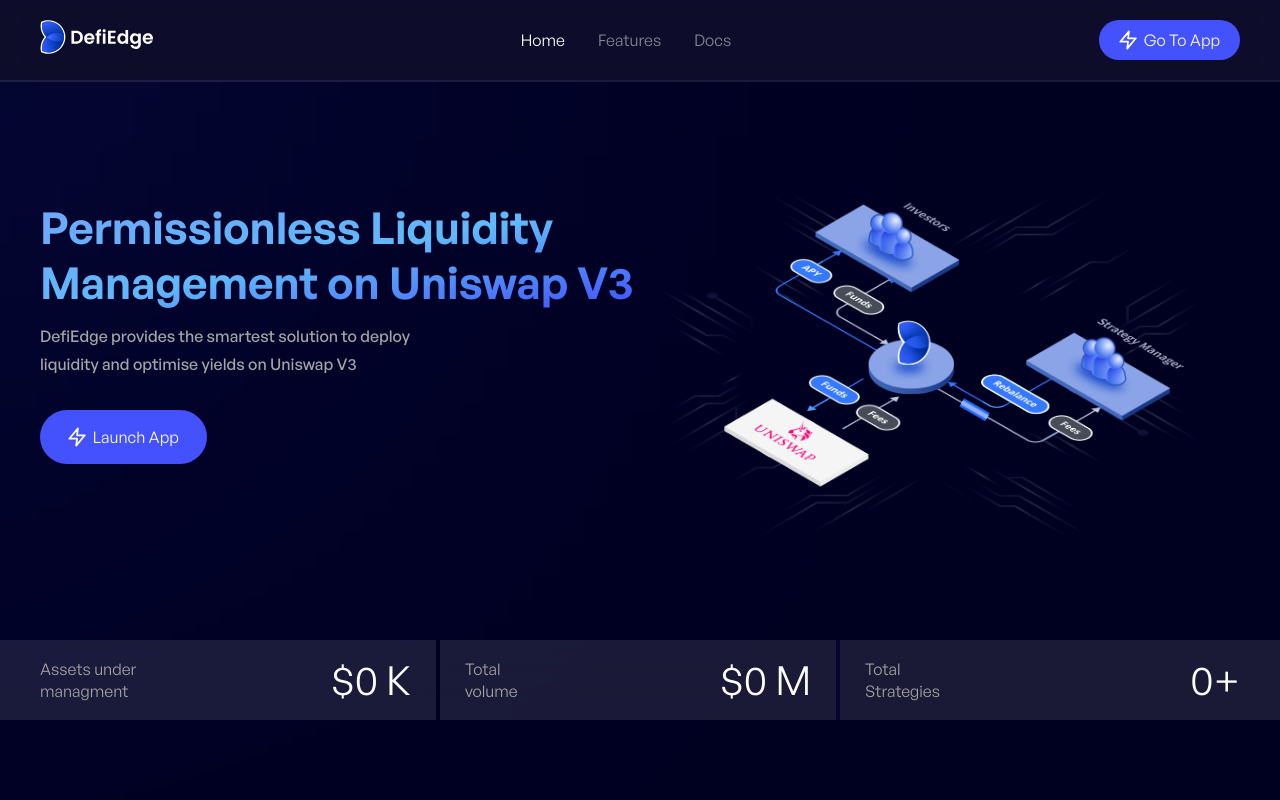
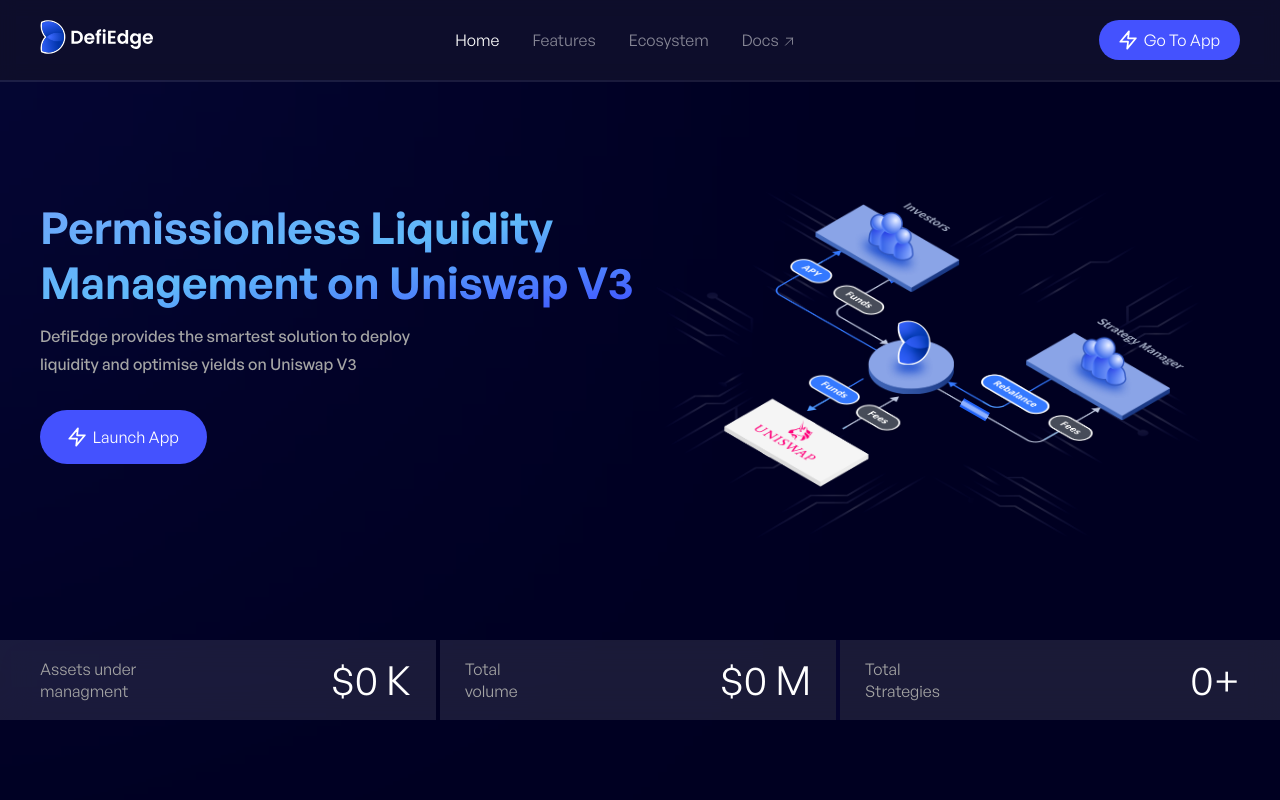
Before and after one commit to DeepakGhengat/trail-code, a Next.js app: page / in a window 1280 px wide. Shown: the top 800 px of the page. Built offline with nearby package versions, Linux system fonts and the light colour scheme; no server answers; a web font is replaced by a local one.

Commit message:
fix: header and added mobile menu

```diff
--- a/components/Header.jsx
+++ b/components/Header.jsx
@@ -1,29 +1,112 @@
-//* Import React library
-import React from "react";
-import { useState } from "react";
-import { useRouter } from "next/router";
+import React, { useEffect, useMemo } from "react";
+
+import Fade from "react-reveal/Fade";
+import Image from "next/image";
 import Link from "next/link";
-import Image from "next/image";
-
-//* Import Required Images
-// import cross from "../public/images/cross.svg";
-import menue from "../public/images/menue.svg";
+import closeButton from "../public/images/closeButton.svg";
+import cross from "../public/images/cross.svg";
 import defiedgeLogo from "../public/images/mainlogo.svg";
 import lightning from "../public/images/lightning.svg";
-import closeButton from "../public/images/closeButton.svg";
-
-//* Import Thirdparty Components
-import Fade from "react-reveal/Fade";
+import menuIcon from "../public/images/menu.svg";
+import { useRouter } from "next/router";
+import { useState } from "react";
+import arrowcross from "../public/images/arrowcross.svg";
 
 export default function Header() {
   const router = useRouter();
 
-  const [showNav, setShowNav] = useState(true);
+  const [showNotification, setShowNotification] = useState(true);
+  const [showNav, setShowNav] = useState(false);
+
+  useEffect(() => {
+    function closeNav() {
+      setShowNav(false);
+    }
+
+    document.body.classList[showNav ? "add" : "remove"]("overflow-hidden");
+
+    setTimeout(() => {
+      document.body[showNav ? "addEventListener" : "removeEventListener"](
+        "click",
+        closeNav
+      );
+    }, 200);
+    return () => {
+      document.body.classList.remove("overflow-hidden");
+      document.body.removeEventListener("click", closeNav);
+    };
+  }, [showNav]);
+
+  const links = useMemo(
+    () => (
+      <>
+        <Link href="/">
+          <a
+            className={
+              router.asPath == "/"
+                ? "opacity-100 hover:opacity-100 duration-300"
+                : "opacity-50 hover:opacity-100 duration-300"
+            }
+          >
+            Home
+          </a>
+        </Link>
+        <Link href="/#features" shallow scroll>
+          <a
+            className={
+              router.asPath == "/#features"
+                ? "opacity-100 hover:opacity-100 duration-300"
+                : "opacity-50 hover:opacity-100 duration-300"
+            }
+          >
+            Features
+          </a>
+        </Link>
+        <Link href="/ecosystem">
+          <a
+            className={
+              router.asPath == "/ecosystem"
+                ? "opacity-100 hover:opacity-100 duration-300"
+                : "opacity-50 hover:opacity-100 duration-300"
+            }
+          >
+            Ecosystem
+          </a>
+        </Link>
+        <Link href="https://docs.defiedge.io/" target="_blank" forwardRef>
+          <a
+            target="_blank"
+            className="opacity-50 flex space-x-0.5 items-center hover:opacity-100 duration-300"
+          >
+            <span>Docs</span>
+            <span className="h-4 w-4 mt-1 relative">
+              <Image type="image" alt="" layout="fill" src={arrowcross.src} />
+            </span>
+          </a>
+        </Link>
+
+        {/* <Link
+                href="https://unboundfinance.notion.site/DefiEdge-Job-Board-0bde371c6cb74a8f9fbdb6ec45d56412"
+                className="opacity-50 hover:opacity-100 duration-300"
+              >
+                <a
+                  target="_blank"
+                  className="opacity-50 hover:opacity-100 duration-300"
+                >
+                  Careers
+                </a>
+              </Link> */}
+      </>
+    ),
+    [router.asPath]
+  );
 
   return (
     <Fade duration={1000}>
-      <header className="z-50 sticky top-0 inset-x-0 backdrop-blur bg-[#0d0d2c]/5">
-        <div className="bg-opacity-5 bg-white ring-2 ring-white/10 bg-clip-padding backdrop-filter backdrop-blur-xl">
+      <div className="sticky top-0 inset-x-0 backdrop-blur bg-[#0d0d2c]/5 z-50 ">
+        <div className="">
+          <header>
+            <div className="ring-2 ring-white/10 bg-clip-padding bg-opacity-5 bg-white backdrop-filter backdrop-blur-xl">
               <div className="text-[16px] flex justify-between items-center py-[20px] sm:max-w-[1200px] max-w-[335px] container mx-auto ">
                 <Link href="/" forwardHref>
                   <a>
@@ -36,54 +119,7 @@
                   </a>
                 </Link>
 
-            <div className="flex space-x-[33px] hidden sm:block">
-              <Link
-                href="/"
-                className="opacity-50 hover:opacity-100 duration-300"
-              >
-                <a
-                  className={
-                    router.pathname == "/"
-                      ? "opacity-100 hover:opacity-100 duration-300"
-                      : ""
-                  }
-                >
-                  Home
-                </a>
-              </Link>
-              <Link
-                href="/#features"
-                className="opacity-50 hover:opacity-100 duration-300"
-              >
-                <a className="opacity-50 hover:opacity-100 duration-300">
-                  Features
-                </a>
-              </Link>
-              <Link
-                href={"https://docs.defiedge.io/"}
-                target="_blank"
-                forwardHref
-                className="opacity-50 hover:opacity-100 duration-300"
-              >
-                <a
-                  target="_blank"
-                  className="opacity-50 hover:opacity-100 duration-300"
-                >
-                  Docs
-                </a>
-              </Link>
-              {/* <Link
-                href="https://unboundfinance.notion.site/DefiEdge-Job-Board-0bde371c6cb74a8f9fbdb6ec45d56412"
-                className="opacity-50 hover:opacity-100 duration-300"
-              >
-                <a
-                  target="_blank"
-                  className="opacity-50 hover:opacity-100 duration-300"
-                >
-                  Careers
-                </a>
-              </Link> */}
-            </div>
+                <div className="space-x-[33px] hidden sm:flex">{links}</div>
 
                 <div>
                   <button className=" hidden sm:flex space-x-[6px] rounded-full   bg-default-blue py-[8px] px-[20px] items-center justify-center hover:bg-[#3F1DF0] duration-300">
@@ -93,18 +129,21 @@
                       className="flex"
                       rel="noreferrer"
                     >
-                  {" "}
                       <Image type="image" alt="" src={lightning} />
                       <p>&nbsp; Go To App</p>
                     </a>
                   </button>
 
-              <button className="flex sm:hidden items-center justify-center duration-300">
+                  <button
+                    className="flex sm:hidden items-center justify-center duration-300"
+                    onClick={() => setShowNav(!showNav)}
+                  >
                     <Image
                       type="image"
                       className="w-[111px] h-[31px]"
-                  alt=""
-                  src={menue}
+                      objectFit="contain"
+                      alt="toggle-nav"
+                      src={showNav ? cross : menuIcon}
                     />
                   </button>
                 </div>
@@ -115,8 +154,8 @@
             <div
               className={
                 "h-[40px] text-[16px] py-[6px] bg-gradient-to-tr from-[#4D67A1] to-[#6248E9]" +
-            (showNav
-              ? "h-[40px] text-[16px] py-[9px] bg-gradient-to-r hidden from-[#4452FE] via-[#5856FE] via-[#6E5AFE]  to-[#60B9FA]"
+                (showNotification
+                  ? "h-[40px] text-[16px] py-[9px] bg-gradient-to-r hidden from-[#4452FE] via-[#6E5AFE]  to-[#60B9FA]"
                   : "transition -translate-y-32 duration-300 invisible opacity-5")
               }
             >
@@ -128,12 +167,25 @@
                     Know more
                   </a>
                 </p>
-            <button onClick={() => setShowNav(false)}>
+                <button onClick={() => setShowNotification(false)}>
                   <Image type="image" alt="" src={closeButton} />
                 </button>
               </div>
             </div>
           </header>
+          <div
+            className={
+              "sm:hidden backdrop-blur-xl ease-in-out border-[#3F407799] border-b bg-[#0f0f2d]/80 block absolute z-50 inset-x-0 p-5 transition-all" +
+              " " +
+              (showNav
+                ? "max-h-[232px] opacity-100"
+                : "max-h-0 pointer-events-none opacity-0")
+            }
+          >
+            <div className="flex space-y-[32px] flex-col">{links}</div>
+          </div>
+        </div>
+      </div>
     </Fade>
   );
 }
```
Also changed, not shown: public/images/menu.svg (renamed from public/images/menue.svg). Lines whose indentation alone changed are shown as unchanged.
